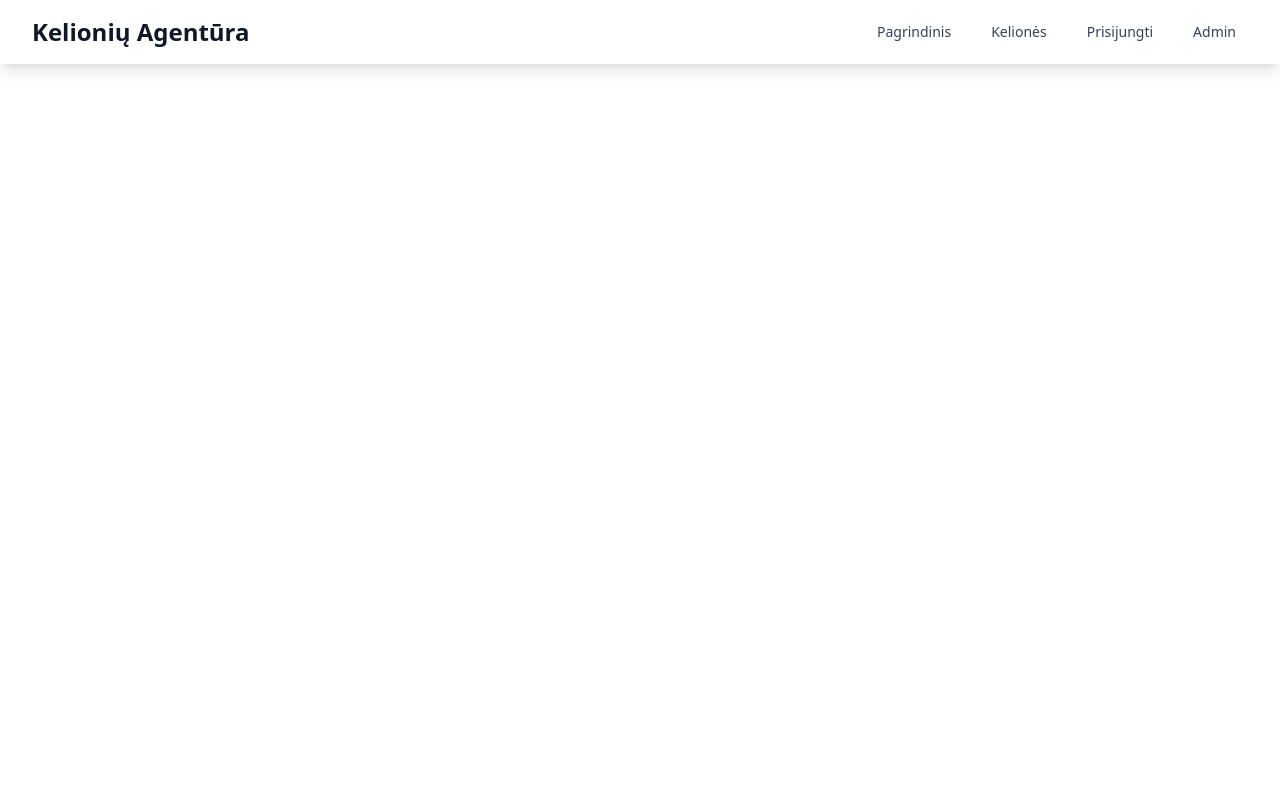
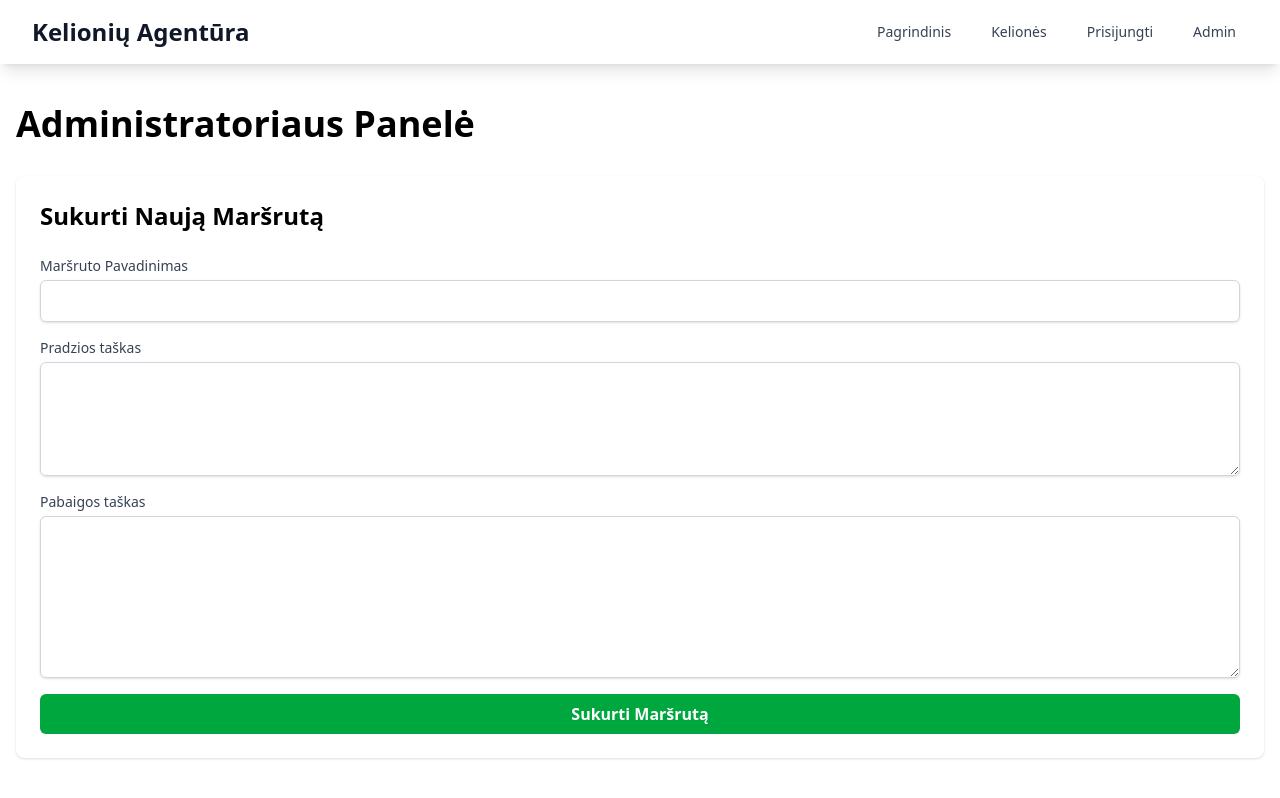
Before and after one commit to Lihakk/KelioniuAgentura, a React app in the folder frontend/: page /admin/routes/create in a window 1280 px wide. Built offline with nearby package versions, Linux system fonts and the light colour scheme; the HTML template or start-up script is replaced by a standard one.

Commit message:
Prideti maršruto preliminarūs puslapiai

```diff
--- a/frontend/src/App.tsx
+++ b/frontend/src/App.tsx
@@ -15,13 +15,20 @@ import { AdminPage } from './pages/AdminPage';
 import { ViewReservationsPage } from './pages/admin/ViewReservationsPage';
 import { AddTripPage } from './pages/admin/AddTripPage';
 import { ModifyTripsPage } from './pages/admin/ModifyTripsPage';
-import { EstimateTimePage } from './pages/admin/EstimateTimePage';
+
+// Admin Routes Imports
+import { RoutesDashboardPage } from './pages/admin/routes/RoutesDashboardPage';
+import { EstimateTimePage } from './pages/admin/routes/EstimateTimePage';
+import { RoutePreviewPage } from './pages/admin/routes/RoutePreviewPage';
+import { RouteEditPage } from './pages/admin/routes/RouteEditPage';
+import { RouteCreatePage } from './pages/admin/routes/RouteCreatePage'; // Import the new page
 
 function App() {
   return (
     <Router>
       <Navbar />
       <Routes>
+        {/* Main Site Routes */}
         <Route path="/" element={<MainPage />} />
         <Route path="/trips" element={<TripsPage />} />
         <Route path="/trip/:tripId" element={<TripDetailPage />} />
@@ -34,7 +41,12 @@ function App() {
           <Route path="reservations" element={<ViewReservationsPage />} />
           <Route path="add-trip" element={<AddTripPage />} />
           <Route path="modify-trips" element={<ModifyTripsPage />} />
-          <Route path="estimate-time" element={<EstimateTimePage />} />
+
+          <Route path="routes" element={<RoutesDashboardPage />} />
+          <Route path="routes/create" element={<RouteCreatePage />} /> {/* Add the new route */}
+          <Route path="routes/preview" element={<RoutePreviewPage />} />
+          <Route path="routes/edit" element={<RouteEditPage />} />
+          <Route path="routes/estimate-time" element={<EstimateTimePage />} />
         </Route>
       </Routes>
     </Router>
--- a/frontend/src/pages/AdminPage.tsx
+++ b/frontend/src/pages/AdminPage.tsx
@@ -4,17 +4,18 @@ import { Link, Outlet, useLocation } from 'react-router-dom';
 const AdminDashboard: React.FC = () => {
   return (
     <div className="grid grid-cols-1 sm:grid-cols-2 lg:grid-cols-4 gap-6 p-6">
-      <Link to="reservations" className="bg-blue-500 text-white p-6 rounded-lg shadow-lg hover:bg-blue-600 transition-colors flex flex-col items-center justify-center">
+      <Link to="reservations" className="bg-blue-500 text-white p-6 rounded-lg shadow-lg hover:bg-blue-600 transition-colors flex flex-col items-center justify-center text-center">
         <h3 className="text-xl font-bold">Peržiūrėti Rezervacijas</h3>
       </Link>
-      <Link to="add-trip" className="bg-green-500 text-white p-6 rounded-lg shadow-lg hover:bg-green-600 transition-colors flex flex-col items-center justify-center">
+      <Link to="add-trip" className="bg-green-500 text-white p-6 rounded-lg shadow-lg hover:bg-green-600 transition-colors flex flex-col items-center justify-center text-center">
         <h3 className="text-xl font-bold">Pridėti Kelionę</h3>
       </Link>
-      <Link to="modify-trips" className="bg-yellow-500 text-white p-6 rounded-lg shadow-lg hover:bg-yellow-600 transition-colors flex flex-col items-center justify-center">
+      <Link to="modify-trips" className="bg-yellow-500 text-white p-6 rounded-lg shadow-lg hover:bg-yellow-600 transition-colors flex flex-col items-center justify-center text-center">
         <h3 className="text-xl font-bold">Redaguoti Keliones</h3>
       </Link>
-      <Link to="estimate-time" className="bg-purple-500 text-white p-6 rounded-lg shadow-lg hover:bg-purple-600 transition-colors flex flex-col items-center justify-center">
-        <h3 className="text-xl font-bold">Įvertinti Laiką</h3>
+      {/* Updated this link */}
+      <Link to="routes" className="bg-purple-500 text-white p-6 rounded-lg shadow-lg hover:bg-purple-600 transition-colors flex flex-col items-center justify-center text-center">
+        <h3 className="text-xl font-bold">Maršrutų Valdymas</h3>
       </Link>
     </div>
   );
@@ -30,7 +31,7 @@ export const AdminPage: React.FC = () => {
       <h1 className="text-4xl font-extrabold mb-8">Administratoriaus Panelė</h1>
       {isDashboard && <AdminDashboard />}
       <div className="mt-4">
-        <Outlet /> {/* This is where the child routes will be rendered */}
+        <Outlet /> {/* Renders child routes */}
       </div>
     </div>
   );
--- /dev/null
+++ b/frontend/src/pages/admin/routes/RouteCreatePage.tsx
@@ -0,0 +1,32 @@
+import React from 'react';
+
+export const RouteCreatePage: React.FC = () => {
+  const handleSubmit = (event: React.FormEvent) => {
+    event.preventDefault();
+    // Logic to save the new route data to the backend would go here
+    alert('Naujas maršrutas išsaugotas!');
+  };
+
+  return (
+    <div className="p-6 bg-white shadow rounded-lg">
+      <h2 className="text-2xl font-bold mb-6">Sukurti Naują Maršrutą</h2>
+      <form onSubmit={handleSubmit} className="space-y-4">
+        <div>
+          <label htmlFor="routeName" className="block text-sm font-medium text-gray-700">Maršruto Pavadinimas</label>
+          <input type="text" id="routeName" required className="mt-1 block w-full px-3 py-2 border border-gray-300 rounded-md shadow-sm" />
+        </div>
+        <div>
+          <label htmlFor="routeDescription" className="block text-sm font-medium text-gray-700">Pradzios taškas</label>
+          <textarea id="routeDescription" rows={4} required className="mt-1 block w-full px-3 py-2 border border-gray-300 rounded-md shadow-sm"></textarea>
+        </div>
+        <div>
+          <label htmlFor="waypoints" className="block text-sm font-medium text-gray-700">Pabaigos taškas</label>
+          <textarea id="waypoints" rows={6} className="mt-1 block w-full px-3 py-2 border border-gray-300 rounded-md shadow-sm"></textarea>
+        </div>
+        <button type="submit" className="w-full bg-green-600 text-white font-bold py-2 px-4 rounded-md hover:bg-green-700">
+          Sukurti Maršrutą
+        </button>
+      </form>
+    </div>
+  );
+};
--- /dev/null
+++ b/frontend/src/pages/admin/routes/RouteEditPage.tsx
@@ -0,0 +1,11 @@
+import React from 'react';
+
+export const RouteEditPage: React.FC = () => {
+  return (
+    <div className="p-6 bg-white shadow rounded-lg">
+      <h2 className="text-2xl font-bold mb-4">Maršruto Redagavimas</h2>
+      <p>Čia bus interaktyvus įrankis, leidžiantis  modifikuoti kelionių maršrutus, pridėti taškus ir keisti eiliškumą.</p>
+      {/* Interactive map editor would go here */}
+    </div>
+  );
+};
--- /dev/null
+++ b/frontend/src/pages/admin/routes/RoutePreviewPage.tsx
@@ -0,0 +1,11 @@
+import React from 'react';
+
+export const RoutePreviewPage: React.FC = () => {
+  return (
+    <div className="p-6 bg-white shadow rounded-lg">
+      <h2 className="text-2xl font-bold mb-4">Maršruto Peržiūra</h2>
+      <p>Čia bus rodomas detalus pasirinktos kelionės maršrutas.</p>
+      {/* Map component and route details would go here */}
+    </div>
+  );
+};
--- /dev/null
+++ b/frontend/src/pages/admin/routes/RoutesDashboardPage.tsx
@@ -0,0 +1,25 @@
+import React from 'react';
+import { Link } from 'react-router-dom';
+
+export const RoutesDashboardPage: React.FC = () => {
+  return (
+    <div className="p-6 bg-white shadow rounded-lg">
+      <h2 className="text-2xl font-bold mb-4">Maršrutų Valdymas</h2>
+      {/* Updated to a 4-column grid for better layout */}
+      <div className="grid grid-cols-1 md:grid-cols-2 lg:grid-cols-4 gap-4">
+        <Link to="create" className="bg-green-500 text-white p-6 rounded-lg hover:bg-green-600 transition-colors text-center font-semibold flex items-center justify-center">
+          Sukurti Maršrutą
+        </Link>
+        <Link to="preview" className="bg-indigo-500 text-white p-6 rounded-lg hover:bg-indigo-600 transition-colors text-center font-semibold flex items-center justify-center">
+          Maršruto Peržiūra
+        </Link>
+        <Link to="edit" className="bg-orange-500 text-white p-6 rounded-lg hover:bg-orange-600 transition-colors text-center font-semibold flex items-center justify-center">
+          Maršruto Redagavimas
+        </Link>
+        <Link to="estimate-time" className="bg-cyan-500 text-white p-6 rounded-lg hover:bg-cyan-600 transition-colors text-center font-semibold flex items-center justify-center">
+          Laiko Įvertinimas
+        </Link>
+      </div>
+    </div>
+  );
+};
```
Also changed, not shown: frontend/src/pages/admin/routes/EstimateTimePage.tsx (renamed from frontend/src/pages/admin/EstimateTimePage.tsx).
